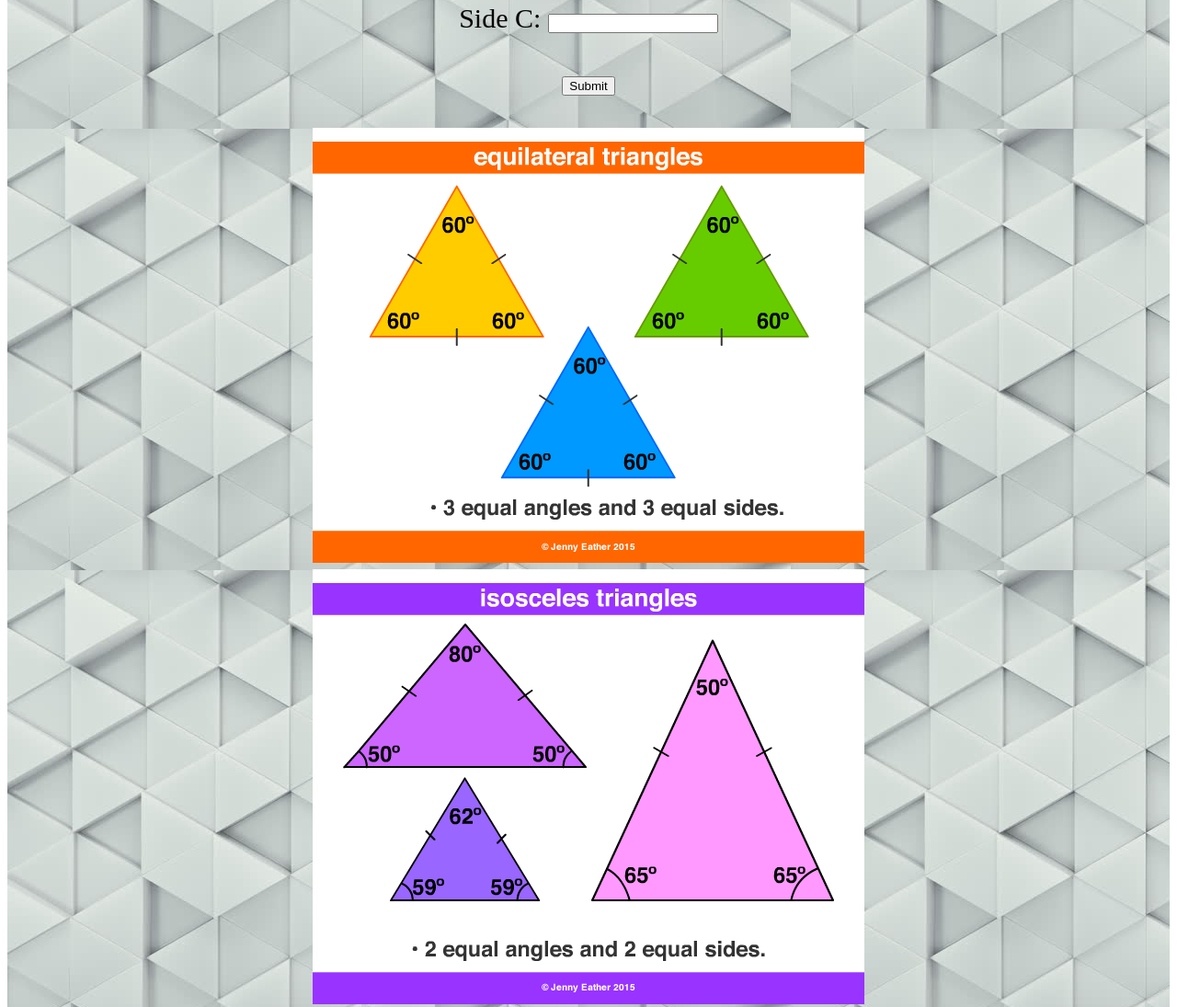
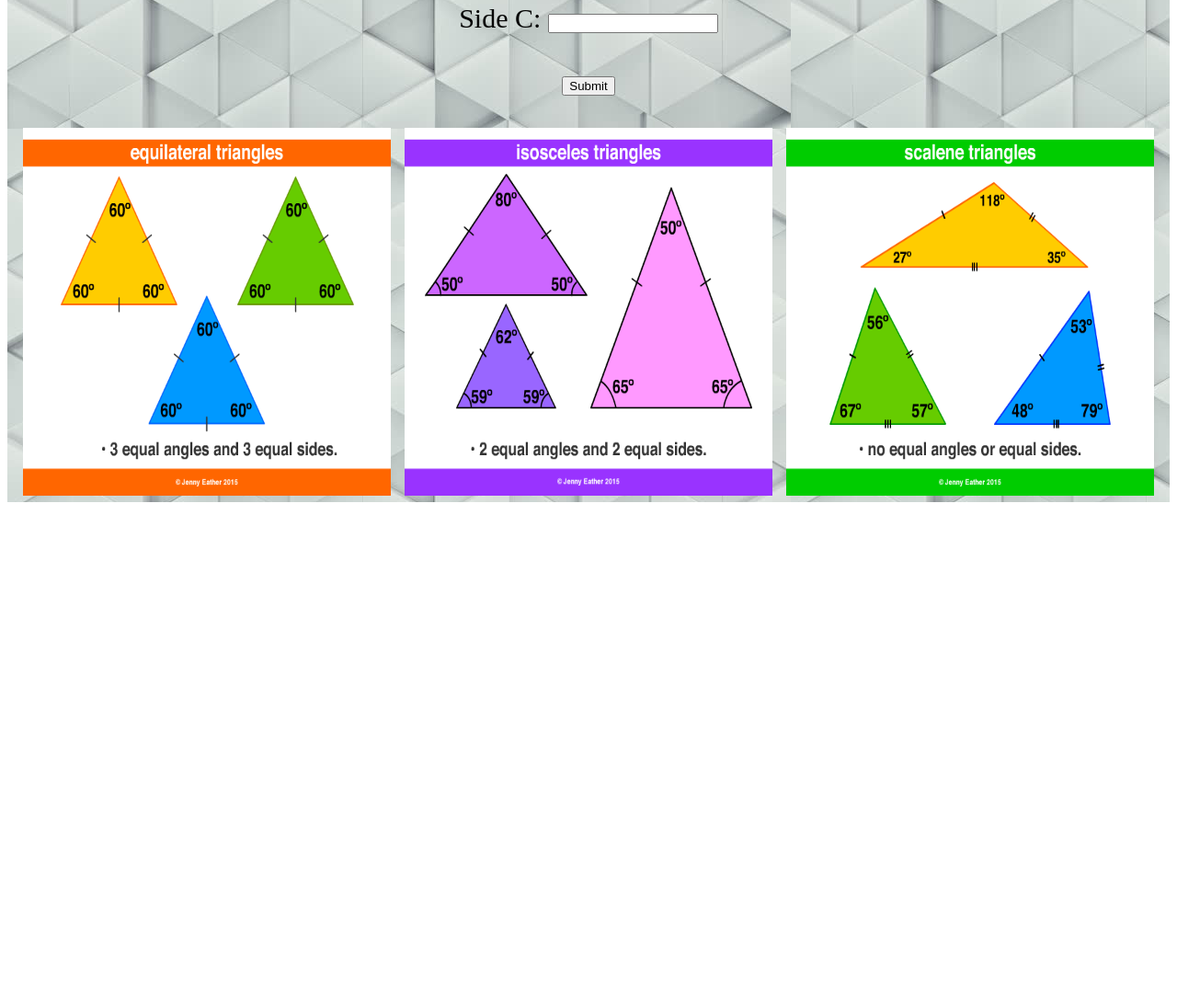
Before and after one commit to Bridget-Githinji/Triangle-Tracker, a plain HTML site: page index.html in a window 1280 px wide. Shown: the part 380-1475 px from the top of the page at 92% size. After the commit the page ends 934 px from the top, so only its background shows below. Drawn offline with Linux system fonts and the light colour scheme.

Commit message:
Add spaces between the images and the styles

```diff
--- a/css/styles.css
+++ b/css/styles.css
@@ -2,3 +2,7 @@ body{
     text-align: center;
     font-size: 30px;
 }
+img{
+    width: 400px;
+    height: 400px
+}
--- a/index.html
+++ b/index.html
@@ -9,8 +9,10 @@
     <link href="css/styles.css" rel="stylesheet" type="text/css">
 </head>
 <body>
+    <div class="container">
     <div style="background-image: url(css/img3.jpg); height: 500%">
 
+    <div class="row1">
     <h1>TRIANGLE TRACKER</h1>
     <p><strong><em>This is a simple application to determine whether a triangle is equilateral, isosceles, scalene or a triangle at all.</em></strong></p>
 
@@ -26,18 +28,13 @@
 
         <button type="submit" onclick="findout()" value="Submit">Submit</button><br><br>
     </form>
-    <div class="row">
-        <div class="col-4">
-            <img src="images/eq.gif" alt="Equilateral triangles">
-        </div>
-        <div class="col-4">
-            <img src="images/is.gif" alt="Iscosceles Triangles">
-        </div>
-        <div class="col-4">
-            <img src="images/sc.gif" alt="Scalene Trianlges">
-        </div>
-    </div>
-    </div>
+
+    <img src="images/eq.gif" alt="Equilateral triangles">&nbsp;
+
+    <img src="images/is.gif" alt="Iscosceles Triangles">&nbsp;
+
+    <img src="images/sc.gif" alt="Scalene Trianlges">
+
     <script type="text/javascript" src="script.js"></script>
 </body>
 </html>
```
